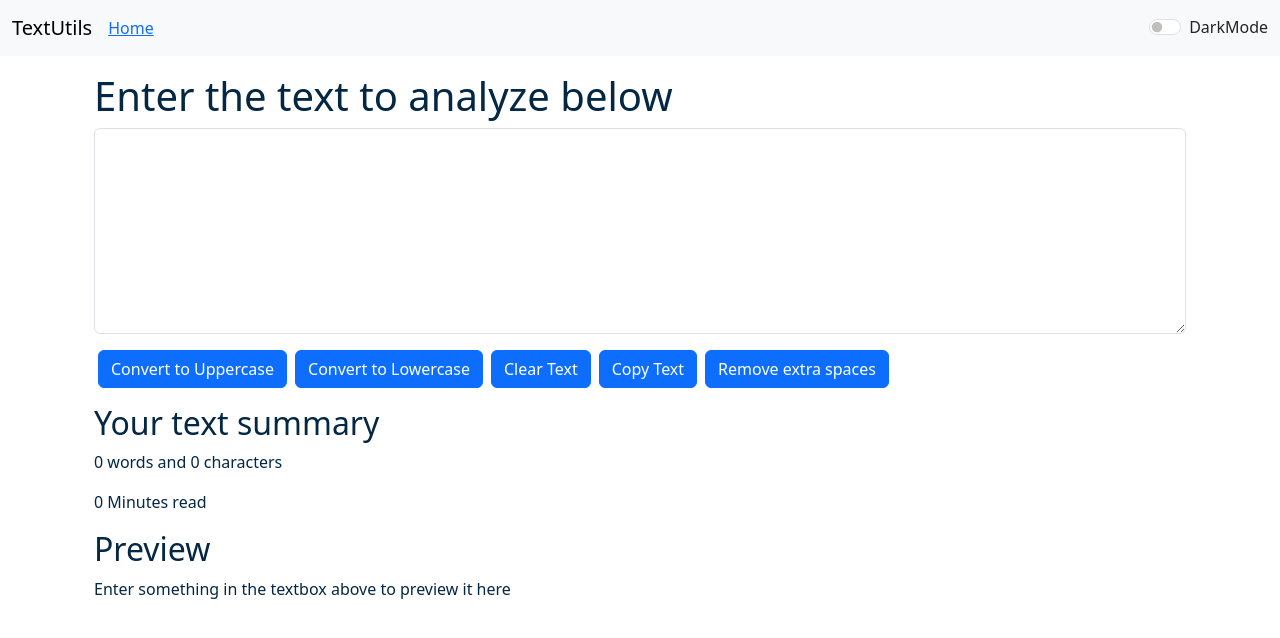
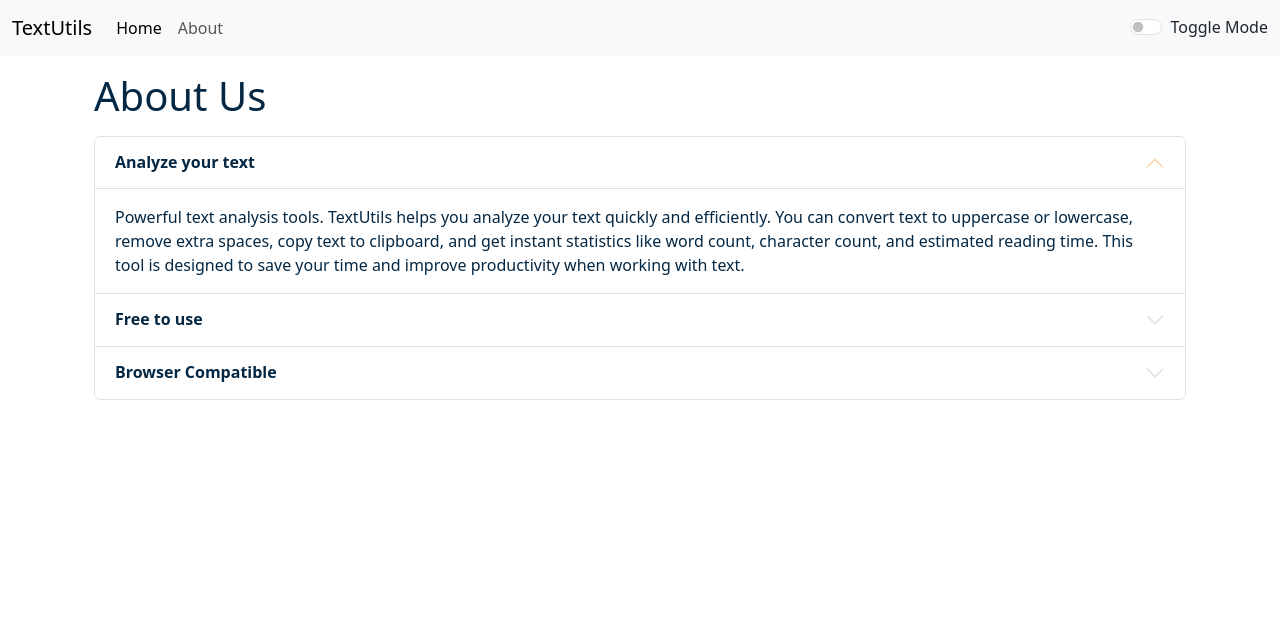
Before and after one commit to hawk7x/TextCraft-React, a React (Create React App) app: page /about in a window 1280 px wide. Shown: the top 638 px of the page. Built offline with nearby package versions, Linux system fonts and the light colour scheme.

Commit message:
final updates

```diff
--- a/package.json
+++ b/package.json
@@ -1,5 +1,4 @@
 {
-  "homepage": "https://hawk7x.github.io/TextCraft-React",
   "name": "my-app",
   "version": "0.1.0",
   "private": true,
@@ -9,7 +8,6 @@
     "@testing-library/react": "^16.3.1",
     "@testing-library/user-event": "^13.5.0",
     "bootstrap": "^5.3.8",
-    "gh-pages": "^6.3.0",
     "prop-types": "^15.8.1",
     "react": "^19.2.3",
     "react-dom": "^19.2.3",
--- a/public/index.html
+++ b/public/index.html
@@ -7,13 +7,13 @@
     <meta name="theme-color" content="#000000" />
     <meta
       name="description"
-      content="TextUtils is a utility which can be used to manipulate yout text in the way you want."
+      content="Try TextUtils is a word counter and a character counting utility which can be used to manipulate yout text in the way you want. You can remove extra spaces, copy the manipulated text as well as convert your text from Uppercase to lowercase and Uppercase." # Гуглда сайт оңай табылу үшін кілт сөздер жазу маңызды
     />
     <link rel="apple-touch-icon" href="%PUBLIC_URL%/image.png" />
 
     <link rel="manifest" href="%PUBLIC_URL%/manifest.json" />
 
-    <title>TextUtils - Home</title>
+    <title>TextUtils - Word counter | character counter | lowercase to uppercase | uppercase to lowercase</title> <!-- title is for pro,oting the site in Google -->
   </head>
   <body>
     <noscript>You need to enable JavaScript to run this app.</noscript>
--- a/src/App.js
+++ b/src/App.js
@@ -1,16 +1,16 @@
 import './App.css';
 import Navbar from './components/Navbar'
 import TextForm from './components/TextForm';
-// import About from './components/About';
+import About from './components/About';
 import Alert from './components/Alert';
 import { useState } from 'react';
 import React from "react";
-// import {
-//   BrowserRouter as Router,
-//   Routes, // поначалу был Switch
-//   Route,
-//   // Link
-// } from "react-router-dom";
+import {
+  BrowserRouter as Router,
+  Routes, // поначалу был Switch
+  Route,
+  // Link
+} from "react-router-dom";
 
 function App() {
 
@@ -27,12 +27,24 @@ function App() {
     }, 1500);
   }
 
-  const toggleMode = ()=>{
+  // const removeBodyClasses = ()=>{
+  //   document.body.classList.remove('bg-primary')
+  //   document.body.classList.remove('bg-danger')
+  //   document.body.classList.remove('bg-success')
+  //   document.body.classList.remove('bg-warning')
+  //   document.body.classList.remove('bg-dark')
+  // }
+
+  const toggleMode = ()=>{     // 'cls' - жақша ішіндегі value
+    // removeBodyClasses();
+    // console.log(cls);
+    // document.body.classList.add('bg-' + cls);  // меняется свет
+
     if(mode === 'light'){
       setMode('dark');
       document.body.style.backgroundColor = '#042743';
       showAlert("Enabled dark mode", "success");
-      document.title = 'TextUtils - Dark Mode';
+      // document.title = 'TextUtils - Dark Mode';
       // setInterval(() => {
       //   document.title = 'TextUtils is Amazing Mode';  // меняется title
       // }, 2000);
@@ -44,13 +56,13 @@ function App() {
       setMode('light');
       document.body.style.backgroundColor = 'white';
       showAlert("Enabled light mode", "success");
-      document.title = 'TextUtils - Light Mode';
+      // document.title = 'TextUtils - Light Mode';
     }
   }
 
   return (
     <>
-    {/* <Router> */}
+    <Router>
       <Navbar title="TextUtils" mode={mode} toggleMode={toggleMode} aboutText="About"/>
       <Alert alert={alert}/>
 
@@ -58,13 +70,12 @@ function App() {
       /users/home --> Component 2 */}
 
       <div className="container my-3">
-        {/* <Routes>
-          <Route exact path="/about" element = {<About/>} /> */}
-          {/* <Route exact path="/" element={<TextForm heading="Enter the text to analyze below" mode={mode} showAlert={showAlert}/>}/> */}
-          <TextForm heading="Enter the text to analyze below" mode={mode} showAlert={showAlert}/>
-        {/* </Routes> */}
+        <Routes>
+          <Route exact path="/about" element = {<About mode={mode}/>} />
+          <Route exact path="/" element={<TextForm heading="Try TextUtils - Word Counter Character Counter" mode={mode} showAlert={showAlert}/>}/>   {/* title is for pro,oting the site in Google */}
+        </Routes>
       </div>
-    {/* </Router> */}
+    </Router>
     </>
   );
 }
--- a/src/components/About.js
+++ b/src/components/About.js
@@ -1,75 +1,58 @@
-import React, { useState } from 'react'
+import React from 'react'
 
-export default function About() {
+export default function About(props) {
 
-    const [myStyle, setMyStyle] = useState({
-        color: 'black',
-        backgroundColor: 'white'
-    });
+    // const [myStyle, setMyStyle] = useState({
+    //     color: 'black',
+    //     backgroundColor: 'white'
+    // });
 
-    const [btnText, setBtnText] = useState("Enable dark mode");
-
-    const toggleStyle = ()=>{
-        if(myStyle.color === 'white'){
-            setMyStyle({
-                color: 'black',
-                backgroundColor: 'white'
-            })
-            setBtnText("Enable white mode");
-        }
-        else{
-            setMyStyle({
-                color: 'white',
-                backgroundColor: 'black'
-            })
-            setBtnText("Enable dark mode");
-        }
+    let myStyle = {
+        color: props.mode === 'dark' ? 'white' : '#042743',
+        backgroundColor: props.mode ===  'dark' ? 'rgb(36 74 104)' : 'white'
     }
 
   return (
-    <div className="container" style={myStyle}>
-        <h1 className="my-3">About Us</h1>
-        <div className="accordion" id="accordionExample" style={myStyle}>
+    <div className="container">
+        <h1 className="my-3" style={{color: props.mode === 'dark' ? 'white' : '#042743'}}>About Us</h1>
+        <div className="accordion" id="accordionExample">
             <div className="accordion-item">
                 <h2 className="accordion-header">
                 <button className="accordion-button" style={myStyle} type="button" data-bs-toggle="collapse" data-bs-target="#collapseOne" aria-expanded="true" aria-controls="collapseOne">
-                    Accordion Item #1
+                    <strong>Analyze your text</strong>
                 </button>
                 </h2>
                 <div id="collapseOne" className="accordion-collapse collapse show" data-bs-parent="#accordionExample">
                 <div className="accordion-body" style={myStyle}>
-                    <strong>This is the first item’s accordion body.</strong> It is shown by default, until the collapse plugin adds the appropriate classes that we use to style each element. These classes control the overall appearance, as well as the showing and hiding via CSS transitions. You can modify any of this with custom CSS or overriding our default variables. It’s also worth noting that just about any HTML can go within the <code>.accordion-body</code>, though the transition does limit overflow.
+                    Powerful text analysis tools. TextUtils helps you analyze your text quickly and efficiently. You can convert text to uppercase or lowercase, remove extra spaces, copy text to clipboard, and get instant statistics like word count, character count, and estimated reading time. This tool is designed to save your time and improve productivity when working with text.
                 </div>
                 </div>
             </div>
             <div className="accordion-item">
                 <h2 className="accordion-header">
                 <button className="accordion-button collapsed" style={myStyle} type="button" data-bs-toggle="collapse" data-bs-target="#collapseTwo" aria-expanded="false" aria-controls="collapseTwo">
-                    Accordion Item #2
+                    <strong>Free to use</strong>
                 </button>
                 </h2>
                 <div id="collapseTwo" className="accordion-collapse collapse" data-bs-parent="#accordionExample">
                 <div className="accordion-body" style={myStyle}>
-                    <strong>This is the second item’s accordion body.</strong> It is hidden by default, until the collapse plugin adds the appropriate classes that we use to style each element. These classes control the overall appearance, as well as the showing and hiding via CSS transitions. You can modify any of this with custom CSS or overriding our default variables. It’s also worth noting that just about any HTML can go within the <code>.accordion-body</code>, though the transition does limit overflow.
+                    100% free and easy to use. TextUtils is completely free to use and does not require any registration or subscription. You can access all features instantly from your browser. Our goal is to provide a simple yet powerful text utility tool that is available to everyone without any limitations.
                 </div>
                 </div>
             </div>
             <div className="accordion-item">
                 <h2 className="accordion-header">
                 <button className="accordion-button collapsed" style={myStyle} type="button" data-bs-toggle="collapse" data-bs-target="#collapseThree" aria-expanded="false" aria-controls="collapseThree">
-                    Accordion Item #3
+                    <strong>Browser Compatible </strong>
                 </button>
                 </h2>
                 <div id="collapseThree" className="accordion-collapse collapse" data-bs-parent="#accordionExample">
                 <div className="accordion-body" style={myStyle}>
-                    <strong>This is the third item’s accordion body.</strong> It is hidden by default, until the collapse plugin adds the appropriate classes that we use to style each element. These classes control the overall appearance, as well as the showing and hiding via CSS transitions. You can modify any of this with custom CSS or overriding our default variables. It’s also worth noting that just about any HTML can go within the <code>.accordion-body</code>, though the transition does limit overflow.
+                    Works on all modern browsers. TextUtils is fully compatible with all modern web browsers such as Chrome, Firefox, Edge, and Safari. The application is responsive and works smoothly on both desktop and mobile devices, ensuring a consistent user experience across different platforms.
                 </div>
                 </div>
             </div>
         </div>
-        <div className="container my-3">
-            <button type="button" className="btn btn-primary" onClick={toggleStyle}>{btnText}</button>
-        </div>
     </div>
   )
 }
--- a/src/components/Alert.js
+++ b/src/components/Alert.js
@@ -11,8 +11,10 @@ export default function Alert(props) {
         return null;
     }
   return (
-    <div class={`alert alert-${props.alert.type} alert-dismissible fade show`} role="alert">
-        <strong>{capitalize(props.alert.type)}</strong> {props.alert.msg}
+    <div className="position-fixed top-0 start-50 translate-middle-x mt-3"> {/* bootstrap alert астындағы контентті қозғамауы үшін*/}
+        <div className={`alert alert-${props.alert.type} fade show`} role="alert">
+            <strong>{capitalize(props.alert.type)}</strong> {props.alert.msg}
+        </div>
     </div>
   )
 }
--- a/src/components/Navbar.js
+++ b/src/components/Navbar.js
@@ -1,6 +1,6 @@
 import React from 'react' // just type  "rfc"  to automatically create React function based component
 import PropTypes from 'prop-types'  /* proptypes (to check for an error of type of the props)*/
-// import { a } from 'react-router-dom';
+import { Link } from 'react-router-dom';
 
 export default function Navbar(props) {
     console.log(props.title, props.aboutText);
@@ -8,27 +8,37 @@ export default function Navbar(props) {
     <div>
         <nav className={`navbar navbar-expand-lg navbar-${props.mode} bg-${props.mode}`}>  {/* navbar-dark bg-dark           navbar-expand-lg - burger не будет появиться  */}
             <div className="container-fluid">
-            <a className="navbar-brand" href="#">{props.title}</a>  {/* props */}
+            <Link className="navbar-brand" to="/">{props.title}</Link>  {/* props */}
             <button className="navbar-toggler" type="button" data-bs-toggle="collapse" data-bs-target="#navbarSupportedContent" aria-controls="navbarSupportedContent" aria-expanded="false" aria-label="Toggle navigation">
                 <span className="navbar-toggler-icon"></span>
             </button>
             <div className="collapse navbar-collapse" id="navbarSupportedContent">
                 <ul className="navbar-nav me-auto mb-2 mb-lg-0">
                 <li className="nav-item">
-                    {/* <Link className="nav-a active" aria-current="page" to="/">Home</Link> */}
-                    <a className="nav-a active" aria-current="page" href="#">Home</a>
+                    <Link className="nav-link active" aria-current="page" to="/">Home</Link>
                 </li>
-                {/* <li className="nav-item"> */}
-                    {/* <a className="nav-a" href="/about">{props.aboutText}</a> */}
-                {/* </li> */}
+                <li className="nav-item">
+                    <Link className="nav-link" to="/about">{props.aboutText}</Link>
+                </li>
                 </ul>
                 {/* <form className="d-flex" role="search">
-                <input className="form-control me-2" type="search" placeholder="Search" aria-label="Search"/>
-                <button className="btn btn-outline-success" type="submit">Search</button>   "btn btn-primary" - is green"
+                    <input className="form-control me-2" type="search" placeholder="Search" aria-label="Search"/>
+                    <button className="btn btn-outline-success" type="submit">Search</button>   "btn btn-primary" - is green"
                 </form> */}
+
+                {/* <div className="d-flex">
+                    <div className="bg-primary rounded mx-2" onClick={()=>{props.toggleMode('primary')}} style={{height: '20px', width: '20px', cursor: 'pointer'}}></div>
+                    <div className="bg-danger rounded mx-2" onClick={()=>{props.toggleMode('danger')}} style={{height: '20px', width: '20px', cursor: 'pointer'}}></div>
+                    <div className="bg-success rounded mx-2" onClick={()=>{props.toggleMode('success')}} style={{height: '20px', width: '20px', cursor: 'pointer'}}></div>
+                    <div className="bg-warning rounded mx-2" onClick={()=>{props.toggleMode('warning')}} style={{height: '20px', width: '20px', cursor: 'pointer'}}></div>
+                    <div className="bg-light rounded mx-2" onClick={()=>{props.toggleMode('light')}} style={{height: '20px', width: '20px', cursor: 'pointer'}}></div>
+                    <div className="bg-dark rounded mx-2" onClick={()=>{props.toggleMode('dark')}} style={{height: '20px', width: '20px', cursor: 'pointer'}}></div>
+
+                </div> */}
+
                 <div className={`form-check form-switch text-${props.mode === 'light' ? 'dark' : 'light'}`}>
-                    <input className="form-check-input" type="checkbox" role="switch" id="switchCheckDefault" onClick={props.toggleMode}/>
-                    <label className="form-check-label" htmlFor="switchCheckDefault">DarkMode</label>
+                    <input className="form-check-input" type="checkbox" role="switch" id="switchCheckDefault" onClick={()=>{props.toggleMode(null)}}/>
+                    <label className="form-check-label" htmlFor="switchCheckDefault">Toggle Mode</label>
                 </div>
             </div>
             </div>
--- a/src/components/TextForm.js
+++ b/src/components/TextForm.js
@@ -1,6 +1,7 @@
 import React, {useState} from 'react'
 
 export default function TextForm(props) {
+
     const handleUpClick = ()=>{
         // console.log("Uppercase was clicked" + text);
         let newText = text.toUpperCase();
@@ -28,6 +29,7 @@ export default function TextForm(props) {
         var text = document.getElementById("myBox");
         text.select();
         navigator.clipboard.writeText(text.value);
+        document.getSelection().removeAllRanges(); // чтобы удалить выделение
         props.showAlert("Copied to Clipboard!", "success");
     }
 
@@ -44,22 +46,22 @@ export default function TextForm(props) {
     return (
         <>
         <div className="container" style={{color: props.mode === 'dark' ? 'white' : '#042743'}}>
-            <h1>{props.heading}</h1>
+            <h1 className='mb-4'>{props.heading}</h1>
             <div className="mb-3">
-                <textarea className="form-control" value={text} onChange={handleOnChange} id="myBox" rows="8" style={{backgroundColor: props.mode === 'dark' ? 'grey' : 'white', color: props.mode === 'dark' ? 'white' : '#042743'}}></textarea>
+                <textarea className="form-control" value={text} onChange={handleOnChange} id="myBox" rows="8" style={{backgroundColor: props.mode === 'dark' ? '#13466e' : 'white', color: props.mode === 'dark' ? 'white' : '#042743'}}></textarea>
             </div>
-            <button className="btn btn-primary mx-1" onClick={handleUpClick}>Convert to Uppercase</button>
-            <button className="btn btn-primary mx-1" onClick={handleLoClick}>Convert to Lowercase</button>
-            <button className="btn btn-primary mx-1" onClick={handleClear}>Clear Text</button>
-            <button className="btn btn-primary mx-1" onClick={handleCopy}>Copy Text</button>
-            <button className="btn btn-primary mx-1" onClick={handleExtraSpaces}>Remove extra spaces</button>
+            <button disabled={text.length === 0} className="btn btn-primary mx-1 my-1" onClick={handleUpClick}>Convert to Uppercase</button>   {/* disabled={text.length === 0}  егер textform бос болса => батырмалар басылмайды */}
+            <button disabled={text.length === 0} className="btn btn-primary mx-1 my-1" onClick={handleLoClick}>Convert to Lowercase</button>
+            <button disabled={text.length === 0} className="btn btn-primary mx-1 my-1" onClick={handleClear}>Clear Text</button>
+            <button disabled={text.length === 0} className="btn btn-primary mx-1 my-1" onClick={handleCopy}>Copy Text</button>
+            <button disabled={text.length === 0} className="btn btn-primary mx-1 my-1" onClick={handleExtraSpaces}>Remove extra spaces</button>
         </div>
         <div className="container my-3" style={{color: props.mode === 'dark' ? 'white' : '#042743'}}>
             <h2>Your text summary</h2>
             <p>{text.trim() === "" ? 0 : text.trim().split(/\s+/).length} words and {text.length} characters</p>
             <p>{0.008 * (text.trim() === "" ? 0 : text.trim().split(/\s+/).length)} Minutes read</p> {/* statistics: 1 min = 125 words => 1/125 = 0.008 */}
             <h2>Preview</h2>
-            <p>{text.length === 0 ? "Enter something in the textbox above to preview it here" : text}</p>
+            <p>{text.length === 0 ? "Nothing to preview!" : text}</p>
         </div>
         </>
     )
--- a/src/index.css
+++ b/src/index.css
@@ -1,13 +1,3 @@
-body {
-  margin: 0;
-  font-family: -apple-system, BlinkMacSystemFont, 'Segoe UI', 'Roboto', 'Oxygen',
-    'Ubuntu', 'Cantarell', 'Fira Sans', 'Droid Sans', 'Helvetica Neue',
-    sans-serif;
-  -webkit-font-smoothing: antialiased;
-  -moz-osx-font-smoothing: grayscale;
+.accordion-button::after{
+  filter: invert(1);
 }
-
-code {
-  font-family: source-code-pro, Menlo, Monaco, Consolas, 'Courier New',
-    monospace;
-}
```
Also changed, not shown: 1 other file (tests, documents, lock files or other folders).
